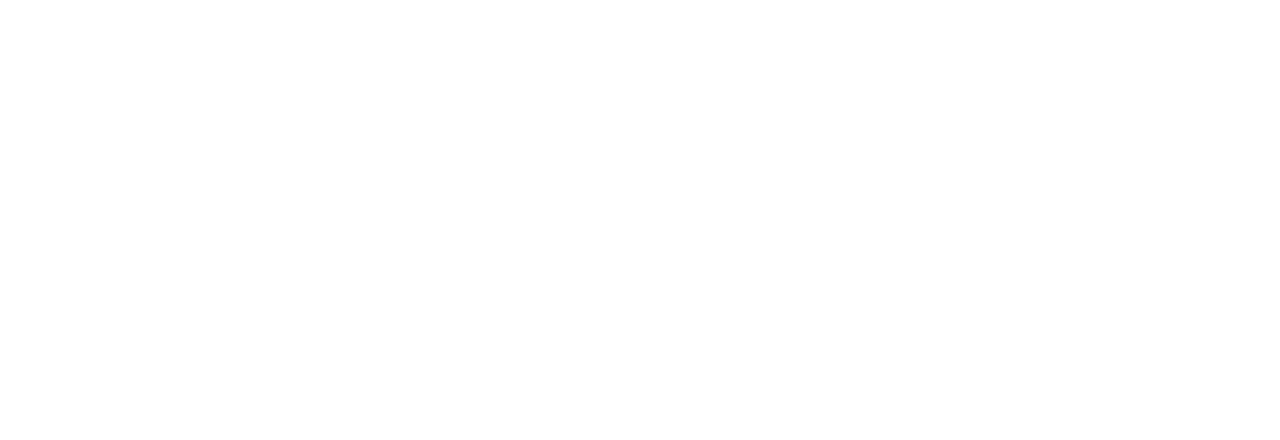
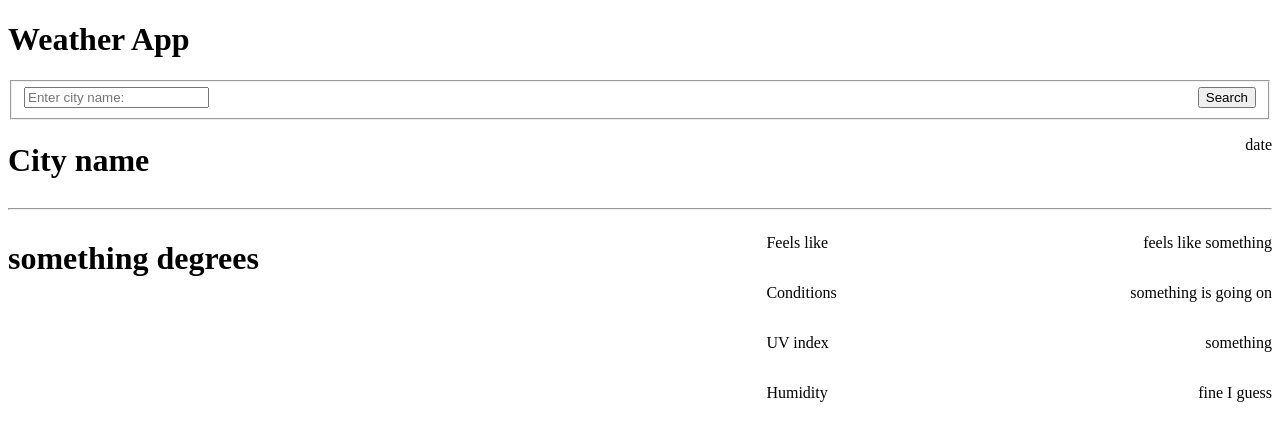
Before and after one commit to Ali-Al-Khuwaja/Project-Weather-App, a website: page src/template.html in a window 1280 px wide. Drawn offline with Linux system fonts and the light colour scheme.

Commit message:
create an html file

```diff
--- a/src/template.html
+++ b/src/template.html
@@ -4,11 +4,54 @@
 <head>
     <meta charset="UTF-8">
     <meta name="viewport" content="width=device-width, initial-scale=1.0">
-    <title>Document</title>
+    <title>Weather App</title>
 </head>
 
 <body>
-
+    <main class="container">
+        <h1>Weather App</h1>
+        <div>
+            <form class="search">
+                <fieldset style="display: flex; justify-content: center; gap: 32px;">
+                    <label style="width: 100%;">
+                        <input type="text" name="city" placeholder="Enter city name:" minlength="2" maxlength="30"
+                            required>
+                    </label>
+                    <button style="height: fit-content;">Search</button>
+                </fieldset>
+            </form>
+        </div>
+        <div>
+            <div style="display: flex; justify-content: space-between;">
+                <h1 class="city">City name</h1>
+                <p class="date">date</p>
+            </div>
+            <hr>
+            <div style="display: flex; justify-content: space-between;">
+                <div>
+                    <h1 class="degrees">something degrees </h1>
+                </div>
+                <div class=" slots" style="width: 40%;">
+                    <div style="display: flex; justify-content: space-between;">
+                        <p>Feels like</p>
+                        <p class="feelsLikeElement">feels like something</p>
+                    </div>
+                    <div style="display: flex; justify-content: space-between;">
+                        <p>Conditions</p>
+                        <p class="conditionsElement">something is going on</p>
+                    </div>
+                    <div style="display: flex; justify-content: space-between;">
+                        <p>UV index</p>
+                        <p class="uvIndexElement">something</p>
+                    </div>
+                    <div style="display: flex; justify-content: space-between;">
+                        <p>Humidity</p>
+                        <p class="humidityElement">fine I guess</p>
+                    </div>
+                </div>
+            </div>
+        </div>
+    </main>
 </body>
 
 </html>
```
